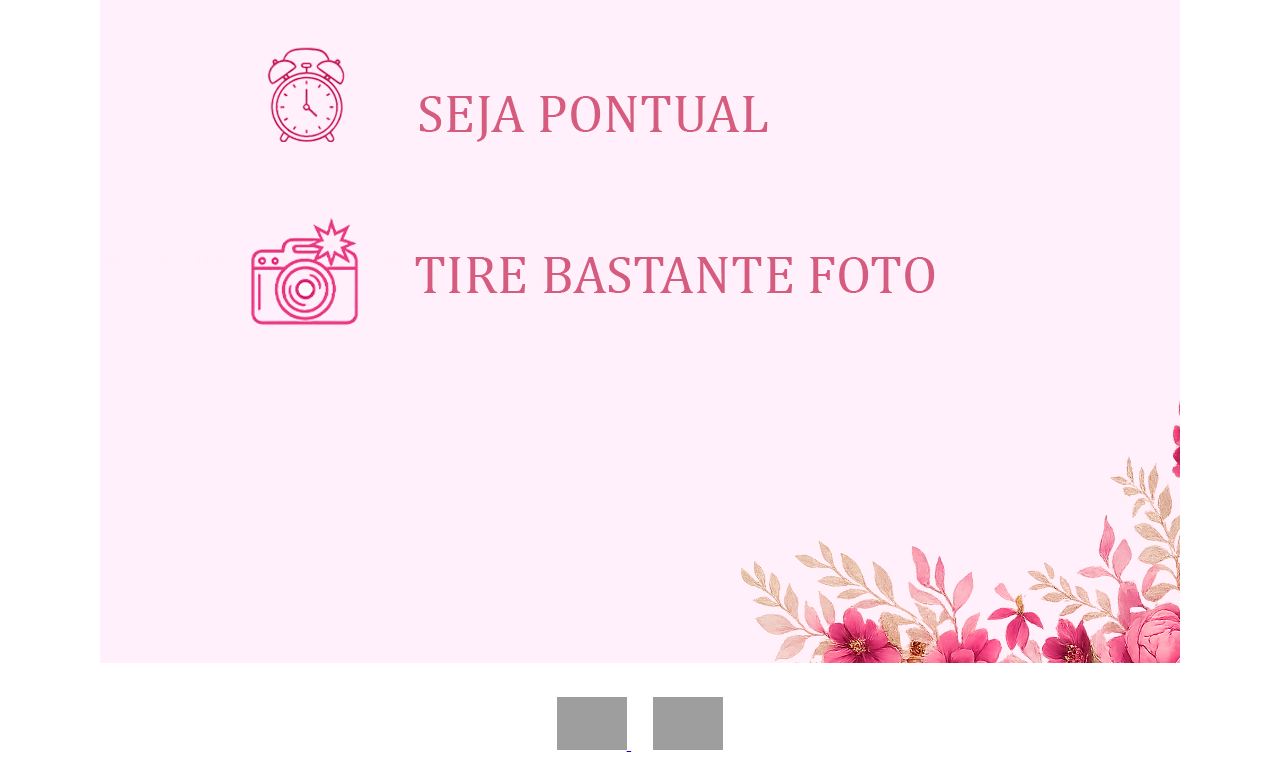
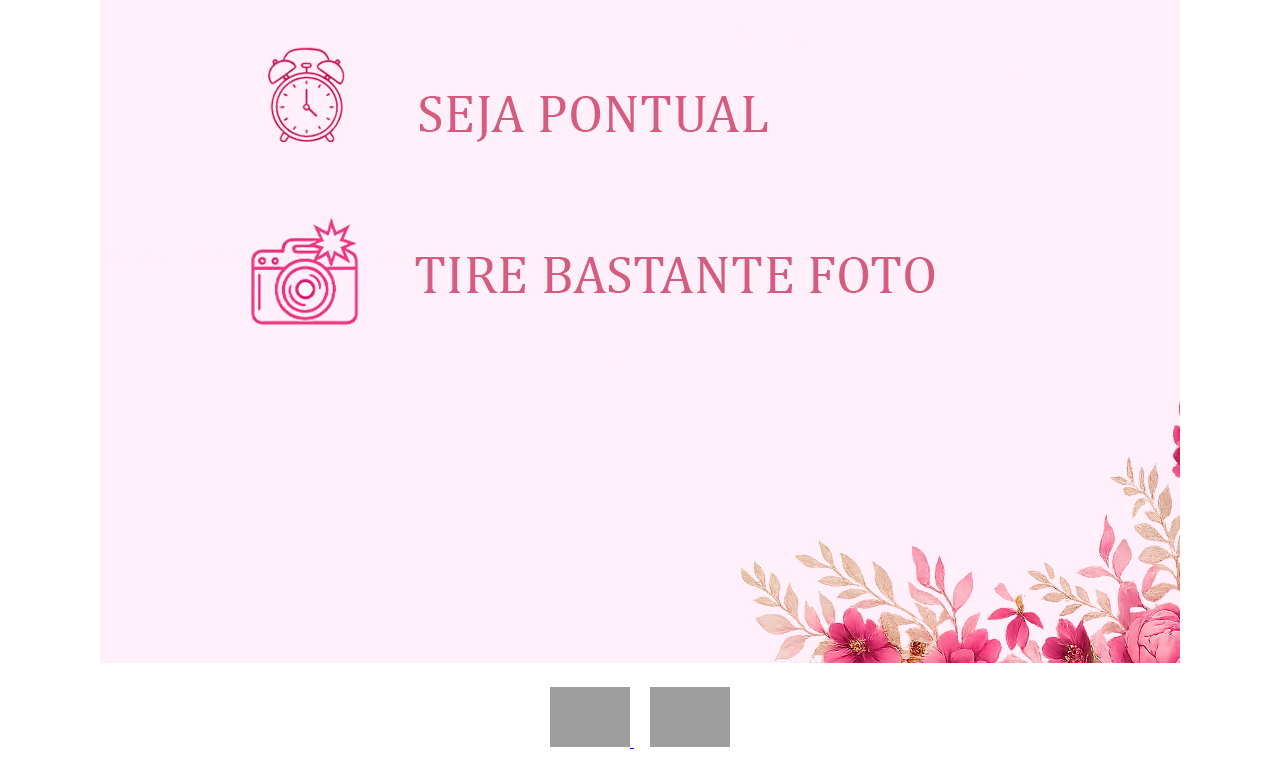
Before and after one commit to lipezont-ctrl/meus15anos, a plain HTML site: page index.html in a window 1280 px wide. Shown: the part 3177-3961 px from the top of the page. Drawn offline with Linux system fonts and the light colour scheme; grey boxes are pictures that could not be loaded.

Commit message:
Update index.html

```diff
--- a/index.html
+++ b/index.html
@@ -5,21 +5,19 @@
   <meta name="viewport" content="width=device-width, initial-scale=1.0">
   <title>Convite 15 Anos</title>
 </head>
-<body style="margin:0; text-align:center; font-family: Arial;">
+<body style="margin:0; text-align:center;">
 
-  <!-- IMAGEM DO CONVITE -->
   <img src="convite.jpg" style="max-width:100%; height:auto;">
 
-  <!-- BOTÕES -->
-  <div style="margin:30px 0;">
+  <div style="margin:20px;">
     <a href="https://wa.me/5563992096239" target="_blank">
-      <img src="https://img.icons8.com/color/96/whatsapp.png" width="70">
+      <img src="https://img.icons8.com/color/96/whatsapp.png" width="80">
     </a>
 
-    &nbsp;&nbsp;&nbsp;&nbsp;
+    &nbsp;&nbsp;&nbsp;
 
-    <a href="https://www.google.com/search?client=safari&hs=Tvp9&sca_esv=492d03d456b59a14&channel=iphone_bm&kgmid=%2Fg%2F1vgw9q4d&q=C%C3%A2mara%20de%20Dirigentes%20Lojistas%20de%20Palmas%20I%20CDL%20Palmas%20I%20Cuidar%20do%20com%C3%A9rcio%20%C3%A9%20nossa%20especialidade&shem=bdsle%2Cepsd1%2Cptotple&shndl=30&source=sh%2Fx%2Floc%2Fact%2Fm1%2F3&kgs=72edeacb1658ce82" target="_blank">
-      <img src="https://img.icons8.com/color/96/marker.png" width="70">
+    <a href="https://www.google.com/maps/search/CDL+Palmas" target="_blank">
+      <img src="https://img.icons8.com/color/96/marker.png" width="80">
     </a>
   </div>
 
```
